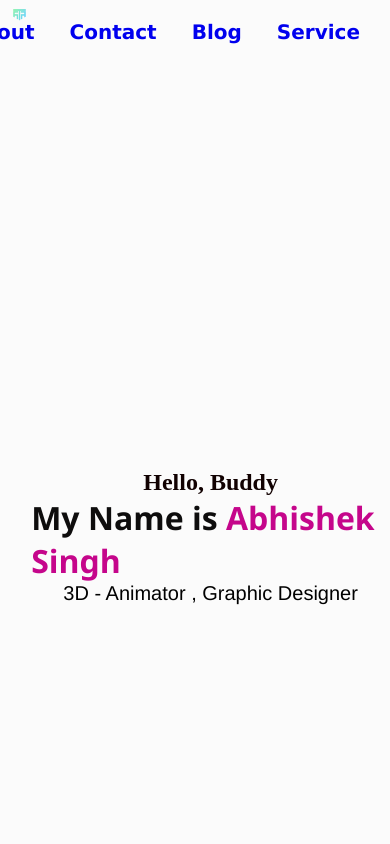
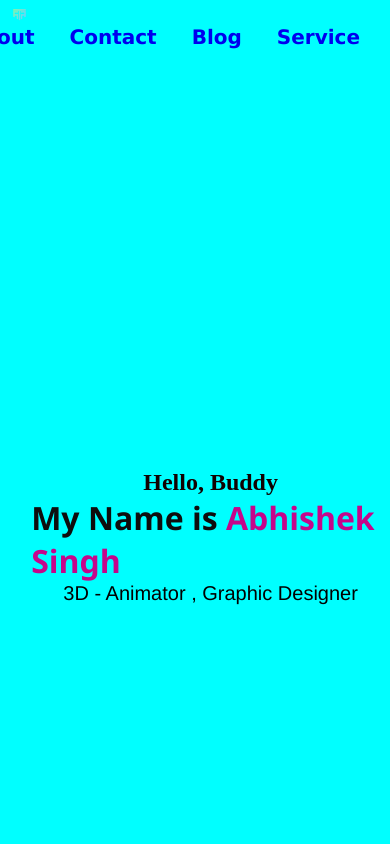
Before and after one commit to Abhithecoder-22/port, a plain HTML site: page index.html in a window 390 px wide. Shown: the top 844 px of the page. Drawn offline with Linux system fonts and the light colour scheme.

Commit message:
Update style.css
Signed-off-by: Abhijeet Singh <104694989+Abhithecoder-22@users.noreply.github.com>

```diff
--- a/style.css
+++ b/style.css
@@ -299,3 +299,14 @@ align-items: center;
     justify-content: center;
 
 }
+@media screen and (max-width:600px){
+
+    body{
+        background-color: aqua;
+    }
+    .top li a{
+        display: block;
+        justify-content: center;
+        align-items: center;
+    }
+}
```
